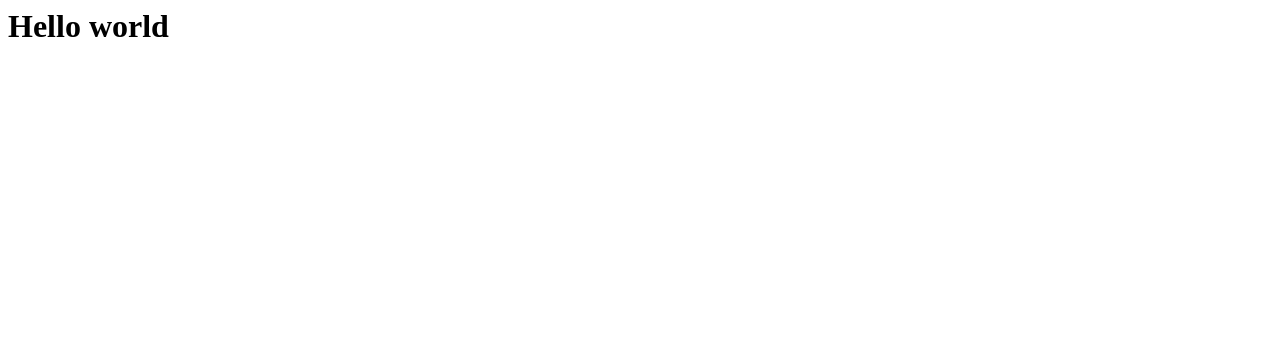
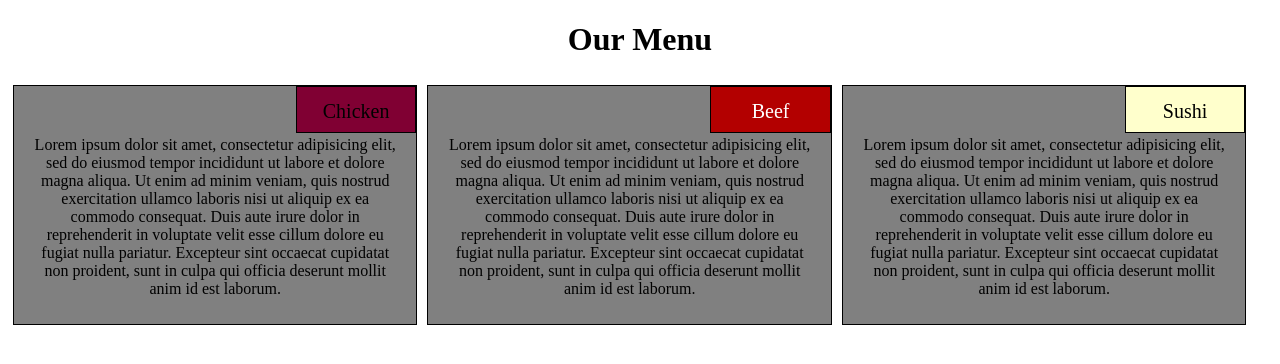
Before and after one commit to NadiaJalalTamimi/Module2-solution-, a plain HTML site: page index.html in a window 1280 px wide. Drawn offline with Linux system fonts and the light colour scheme.

Commit message:
Update index.html

```diff
--- a/index.html
+++ b/index.html
@@ -1 +1,149 @@
-<h1>Hello world<h1>
+<!DOCTYPE html>
+<html>
+<head>
+	<meta charset="utf-8">
+	<meta name="viewport" content="width=device-width , initial-scale=1">
+    <title>module2-solution</title>
+    <style type="text/css">
+    	*{
+    		box-sizing: border-box;
+    	}
+    	.sushi{
+    		border: 1px solid black;
+    		background-color: rgb(255, 255, 204);
+    	    width: 30%;
+    	    height: 20%;
+    	    font-size: 20px;
+    	    align-content: center;
+    	    align-items: center;
+    		font-family: bold;
+    		color: black;
+    		padding-top: 4px;
+    	}
+    	.Chicken{
+    		border: 1px solid black;
+    		background-color: #800033;
+    	    width: 30%;
+    	    height: 20%;
+    	    font-size: 20px;
+    	    align-content: center;
+    	    align-items: center;
+    		font-family: bold;
+    		color: black;
+    		padding-top: 4px;
+    	}
+    	.Beef{
+    		border: 1px solid black;
+    		background-color: #b30000;
+    	    width: 30%;
+    	    height: 20%;
+    	    font-size: 20px;
+    	    align-content: center;
+    	    align-items: center;
+    		font-family: bold;
+    		color: white;
+    		padding-top: 4px;
+    	}
+    	h1{
+    		text-align: center;
+    		font-family:bold;
+    	}
+    	.row{
+    		width:100%;
+    		text-align: center;
+
+    	}
+    	@media (min-width: 992px){
+    		.col-lg-1,.col-lg-2,.col-lg-3{
+    			float: left;
+    			border: 1px solid black;
+    			background-color:gray;
+    			padding: 10px 15px 10px 15px;
+    			margin: 5px 5px 5px 5px ;
+
+
+    		}
+    		.col-lg-1{
+    			width: 32%;
+
+    		}
+    		.col-lg-2{
+    			width: 32%;
+
+    		}
+    		.col-lg-3{
+    			width: 32%;
+
+    		}
+    	}
+    	@media (min-width: 768px) and (max-width: 991px){
+    		.col-md-1,.col-md-2,.col-md-3{
+    		    float: left;
+    			border: 1px solid black;
+    			background-color:gray;
+    			padding: 10px 15px 10px 15px;
+    			margin: 5px 5px 5px 5px ;
+
+    		}
+    		.col-md-1{
+    			width: 48%;
+
+    		}
+    		.col-md-2{
+    			width: 48%;
+    		}
+    		.col-md-3{
+    			width: 97%;
+    		}
+    	}
+    	@media (max-width: 767px){
+    		.col-xs-1,.col-xs-2,.col-xs-3{
+    		    float: left;
+    			border: 1px solid black;
+    			background-color:gray;
+    			padding: 10px 15px 10px 15px;
+    			margin: 5px 5px 5px 5px ;
+    		}
+    		.col-xs-1{
+    			width: 100%;
+
+    		}
+    		.col-xs-2{
+    			width: 100%;
+    		}
+    		.col-xs-3{
+    			width: 100%;
+    		}
+    	}
+
+    </style>
+	</head>
+<body>
+	<h1>Our Menu</h1>
+	<div class="row">
+
+		<div style="position: relative; " class="col-lg-1 col-md-1 col-xs-1"> <div class="Chicken" style="position: absolute; top:0px; right:0px;  border: 1px solid black;">Chicken</div><p style="margin-top: 40px;">Lorem ipsum dolor sit amet, consectetur adipisicing elit, sed do eiusmod
+		tempor incididunt ut labore et dolore magna aliqua. Ut enim ad minim veniam,
+		quis nostrud exercitation ullamco laboris nisi ut aliquip ex ea commodo
+		consequat. Duis aute irure dolor in reprehenderit in voluptate velit esse
+		cillum dolore eu fugiat nulla pariatur. Excepteur sint occaecat cupidatat non
+		proident, sunt in culpa qui officia deserunt mollit anim id est laborum.</p> </div>
+
+		<div style="position: relative; " class="col-lg-2 col-md-2 col-xs-2"><div class="Beef" style="position: absolute; top:0px; right: 0px;  border: 1px solid black;">Beef</div><p style="margin-top: 40px;">Lorem ipsum dolor sit amet, consectetur adipisicing elit, sed do eiusmod
+		tempor incididunt ut labore et dolore magna aliqua. Ut enim ad minim veniam,
+		quis nostrud exercitation ullamco laboris nisi ut aliquip ex ea commodo
+		consequat. Duis aute irure dolor in reprehenderit in voluptate velit esse
+		cillum dolore eu fugiat nulla pariatur. Excepteur sint occaecat cupidatat non
+		proident, sunt in culpa qui officia deserunt mollit anim id est laborum.</div>
+		<div style="position: relative; " class="col-lg-3 col-md-3 col-xs-3"><div class="sushi" style="position: absolute; top:0px; right:0px; align-items: right;  border: 1px solid black;">Sushi</div><p style="margin-top: 40px;">Lorem ipsum dolor sit amet, consectetur adipisicing elit, sed do eiusmod
+		tempor incididunt ut labore et dolore magna aliqua. Ut enim ad minim veniam,
+		quis nostrud exercitation ullamco laboris nisi ut aliquip ex ea commodo
+		consequat. Duis aute irure dolor in reprehenderit in voluptate velit esse
+		cillum dolore eu fugiat nulla pariatur. Excepteur sint occaecat cupidatat non
+		proident, sunt in culpa qui officia deserunt mollit anim id est laborum.</div>
+
+	</div>
+
+
+</body>
+</html>
```
